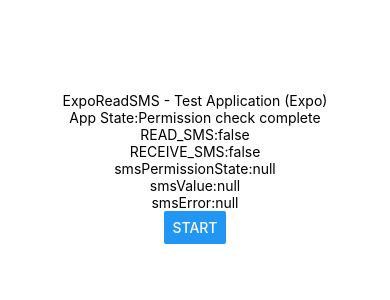
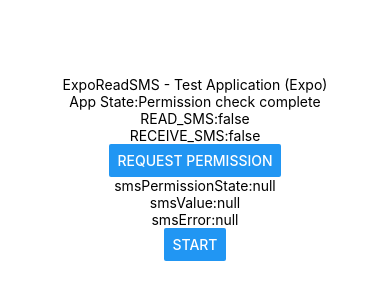
Before and after one commit to maniac-tech/ExpoReadSMS-TestApp, a React Native app: screen / in a window 390 px wide. Shown: the part 254-554 px from the top of the page. Built offline with nearby package versions, Linux system fonts and the light colour scheme.

Commit message:
Use the requestSMSPermission function block

```diff
--- a/App.js
+++ b/App.js
@@ -1,15 +1,28 @@
-import { StatusBar } from 'expo-status-bar';
-import { Button, StyleSheet, Text, View } from 'react-native';
-import { Provider as PaperProvider } from 'react-native-paper';
+import { StatusBar } from "expo-status-bar";
+import { Button, StyleSheet, Text, View } from "react-native";
+import { Provider as PaperProvider } from "react-native-paper";
 
-import useApp from './useApp';
+import useApp from "./useApp";
 
-const PermissionStatus = ({ READ_SMS_PERMISSION_STATUS, RECEIVE_SMS_PERMISSION_STATUS }) => {
-  console.log('READ_SMS_PERMISSION_STATUS, RECEIVE_SMS_PERMISSION_STATUS:', READ_SMS_PERMISSION_STATUS, RECEIVE_SMS_PERMISSION_STATUS)
-  return <>
-    <Text>READ_SMS:{READ_SMS_PERMISSION_STATUS + '' || 'null'}</Text>
-    <Text>RECEIVE_SMS:{RECEIVE_SMS_PERMISSION_STATUS + '' || 'null'}</Text>
-  </>;
+const PermissionStatus = ({
+  READ_SMS_PERMISSION_STATUS,
+  RECEIVE_SMS_PERMISSION_STATUS,
+  requestReadSMSPermission,
+}) => {
+  console.log(
+    "READ_SMS_PERMISSION_STATUS, RECEIVE_SMS_PERMISSION_STATUS:",
+    READ_SMS_PERMISSION_STATUS,
+    RECEIVE_SMS_PERMISSION_STATUS
+  );
+  return (
+    <>
+      <Text>READ_SMS:{READ_SMS_PERMISSION_STATUS + "" || "null"}</Text>
+      <Text>RECEIVE_SMS:{RECEIVE_SMS_PERMISSION_STATUS + "" || "null"}</Text>
+      {(!READ_SMS_PERMISSION_STATUS || !RECEIVE_SMS_PERMISSION_STATUS) && (
+        <Button onPress={requestReadSMSPermission} title="Request Permission" />
+      )}
+    </>
+  );
 };
 
 export default function App() {
@@ -19,10 +32,11 @@ export default function App() {
     errorCallbackStatus,
     hasReceiveSMSPermission,
     hasReadSMSPermission,
+    requestReadSMSPermission,
     smsPermissionState,
     successCallbackStatus,
     smsValue,
-    smsError
+    smsError,
   } = useApp();
 
   return (
@@ -33,10 +47,12 @@ export default function App() {
         <Text>App State:{appState}</Text>
         <PermissionStatus
           READ_SMS_PERMISSION_STATUS={hasReadSMSPermission}
-          RECEIVE_SMS_PERMISSION_STATUS={hasReceiveSMSPermission} />
-        <Text>smsPermissionState:{smsPermissionState + '' || 'null'}</Text>
-        <Text>smsValue:{smsValue + '' || 'null'}</Text>
-        <Text>smsError:{smsError + '' || 'null'}</Text>
+          RECEIVE_SMS_PERMISSION_STATUS={hasReceiveSMSPermission}
+          requestReadSMSPermission={requestReadSMSPermission}
+        />
+        <Text>smsPermissionState:{smsPermissionState + "" || "null"}</Text>
+        <Text>smsValue:{smsValue + "" || "null"}</Text>
+        <Text>smsError:{smsError + "" || "null"}</Text>
         <Button onPress={buttonClickHandler} title="start" />
       </View>
     </PaperProvider>
@@ -46,8 +62,8 @@ export default function App() {
 const styles = StyleSheet.create({
   container: {
     flex: 1,
-    backgroundColor: '#fff',
-    alignItems: 'center',
-    justifyContent: 'center',
+    backgroundColor: "#fff",
+    alignItems: "center",
+    justifyContent: "center",
   },
 });
--- a/useApp.js
+++ b/useApp.js
@@ -1,7 +1,10 @@
 import { useEffect, useState } from "react";
 import { PermissionsAndroid } from "react-native";
 
-import { startReadSMS } from '@maniac-tech/react-native-expo-read-sms';
+import {
+  requestReadSMSPermission,
+  startReadSMS,
+} from "@maniac-tech/react-native-expo-read-sms";
 
 const useApp = () => {
   const [appState, setAppState] = useState(null);
@@ -16,46 +19,50 @@ const useApp = () => {
   const buttonClickHandler = () => {
     startReadSMS(callbackFn1, callbackFn2);
   };
+
   const callbackFn1 = (status, sms, error) => {
-    setSmsPermissionState('Success Callback!');
+    setSmsPermissionState("Success Callback!");
 
-    if (status === 'Start Read SMS successfully') {
-      setSuccessCallbackStatus('Start Read SMS successfully');
+    if (status === "Start Read SMS successfully") {
+      setSuccessCallbackStatus("Start Read SMS successfully");
       setSmsValue(sms);
     } else if (status === "success") {
-      setSuccessCallbackStatus('just success');
+      setSuccessCallbackStatus("just success");
       setSmsValue(sms);
     } else {
-      setSuccessCallbackStatus('Error in success callback');
+      setSuccessCallbackStatus("Error in success callback");
       setSMSError(error);
     }
   };
 
   const callbackFn2 = (status, sms, error) => {
-    setSmsPermissionState('Error Callback!');
-    setErrorCallbackStatus('Start Read SMS failed');
+    setSmsPermissionState("Error Callback!");
+    setErrorCallbackStatus("Start Read SMS failed");
   };
 
   const checkPermissions = async () => {
-    const customHasReceiveSMSPermission = await PermissionsAndroid.check(PermissionsAndroid.PERMISSIONS.RECEIVE_SMS);
-    const customHasReadSMSPermission = await PermissionsAndroid.check(PermissionsAndroid.PERMISSIONS.READ_SMS);
+    const customHasReceiveSMSPermission = await PermissionsAndroid.check(
+      PermissionsAndroid.PERMISSIONS.RECEIVE_SMS
+    );
+    const customHasReadSMSPermission = await PermissionsAndroid.check(
+      PermissionsAndroid.PERMISSIONS.READ_SMS
+    );
 
     setHasReceiveSMSPermission(customHasReceiveSMSPermission);
     setHasReadSMSPermission(customHasReadSMSPermission);
-    setAppState('Permission check complete');
+    setAppState("Permission check complete");
   };
 
   useEffect(() => {
-    setAppState('init');
+    console.log("requestReadSMSPermission:", requestReadSMSPermission);
+    setAppState("init");
     checkPermissions();
   }, []);
 
   useEffect(() => {
-    if (hasReceiveSMSPermission &&
-      hasReadSMSPermission) {
+    if (hasReceiveSMSPermission && hasReadSMSPermission) {
     }
-  }, [hasReceiveSMSPermission,
-    hasReadSMSPermission,]);
+  }, [hasReceiveSMSPermission, hasReadSMSPermission]);
 
   return {
     appState,
@@ -63,11 +70,12 @@ const useApp = () => {
     errorCallbackStatus,
     hasReceiveSMSPermission,
     hasReadSMSPermission,
+    requestReadSMSPermission,
     smsPermissionState,
     successCallbackStatus,
     smsValue,
-    smsError
-  }
+    smsError,
+  };
 };
 
 export default useApp;
```
